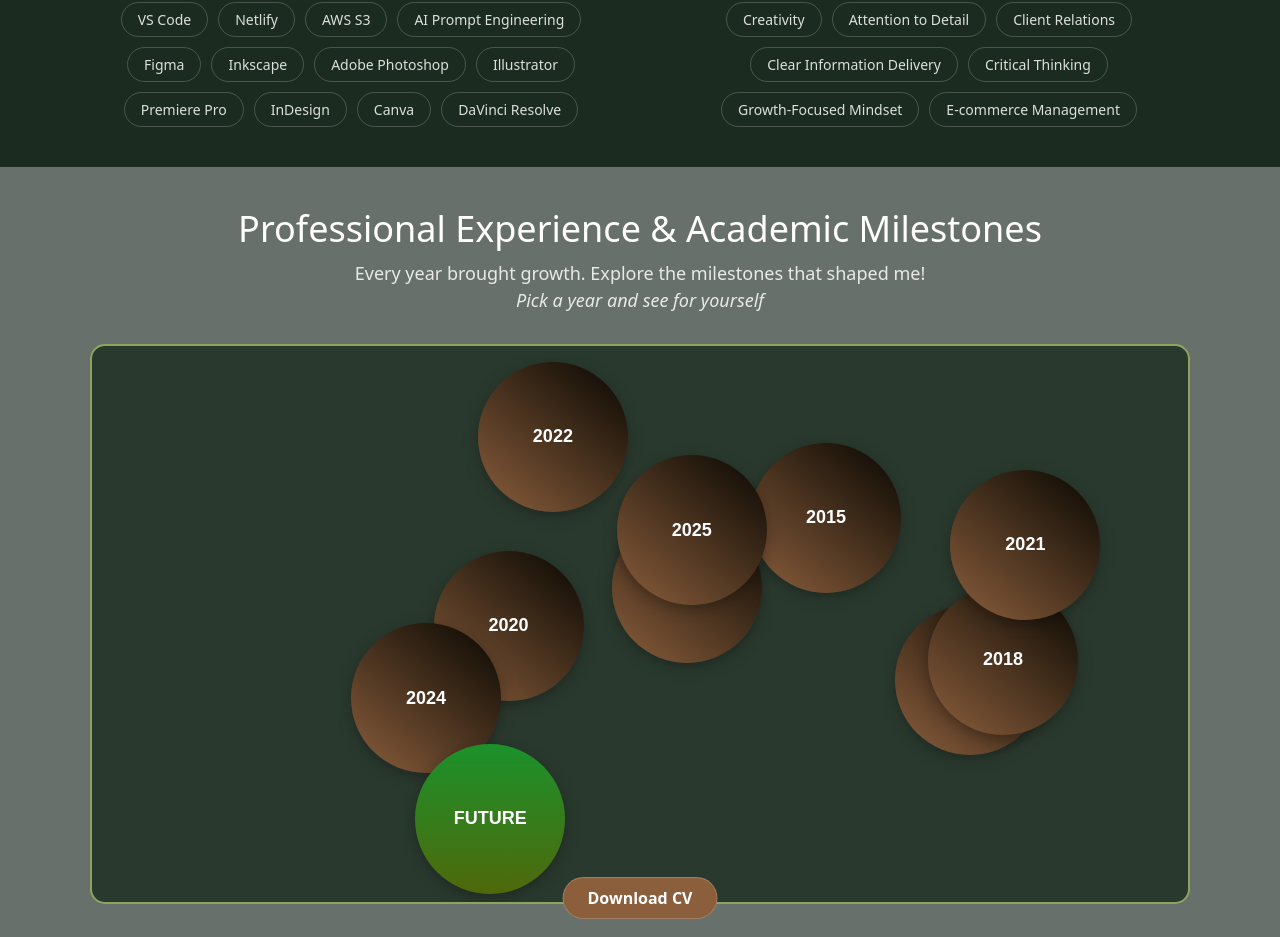
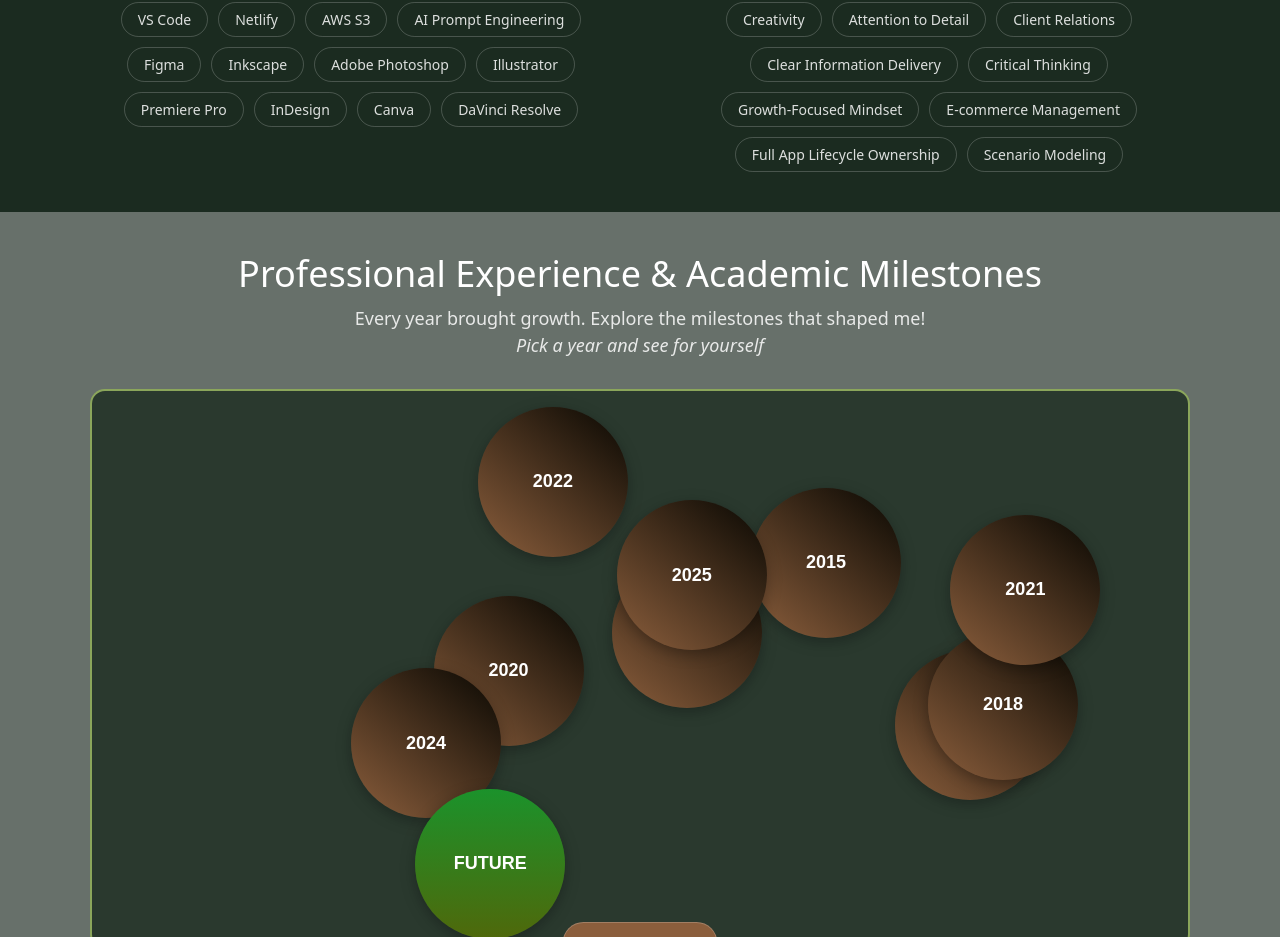
Before and after one commit to gititbunny/nn-react-portfolio, a React (Create React App) app in the folder portfolio/: page / in a window 1280 px wide. Shown: the part 2928-3865 px from the top of the page. Built offline with nearby package versions, Linux system fonts and the light colour scheme.

Commit message:
Update other skills

```diff
--- a/portfolio/src/components/Skills.js
+++ b/portfolio/src/components/Skills.js
@@ -42,6 +42,8 @@
     "Critical Thinking",
     "Growth-Focused Mindset",
     "E-commerce Management",
+    "Full App Lifecycle Ownership",
+    "Scenario Modeling",
   ];
 
   return (
```
